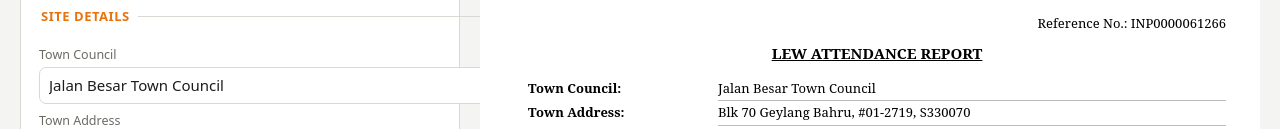
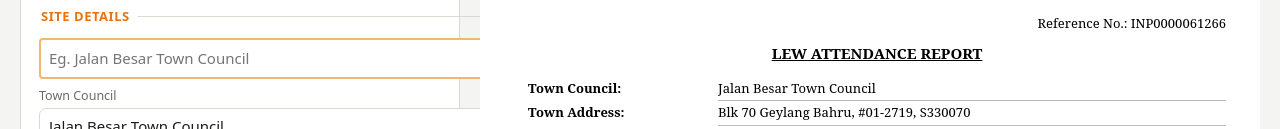
Before and after one commit to chinpsai/YL-Inspection-kit, a plain HTML site: page index.html in a window 1280 px wide. Shown: the part 207-336 px from the top of the page. Drawn offline with Linux system fonts and the light colour scheme.

Commit message:
Update index.html

```diff
--- a/index.html
+++ b/index.html
@@ -88,7 +88,13 @@ figcaption{margin-top:5px}
   </fieldset>
 
   <fieldset><legend>Site details</legend>
-    <label>Town Council</label><input id="tc" value="Jalan Besar Town Council">
+   <input
+  type="text"
+  placeholder="Eg. Jalan Besar Town Council"
+  style="border: 2px solid #f0b86e; padding: 8px; border-radius: 4px;"
+>
+
+   <label>Town Council</label><input id="tc" value="Jalan Besar Town Council">
     <label>Town Address</label><input id="addr" value="Blk 70 Geylang Bahru, #01-2719, S330070">
     <label>Location (Outage)</label><input id="loc" value="Blk 14, Joo Seng Road (360014)">
     <div class="row">
```
